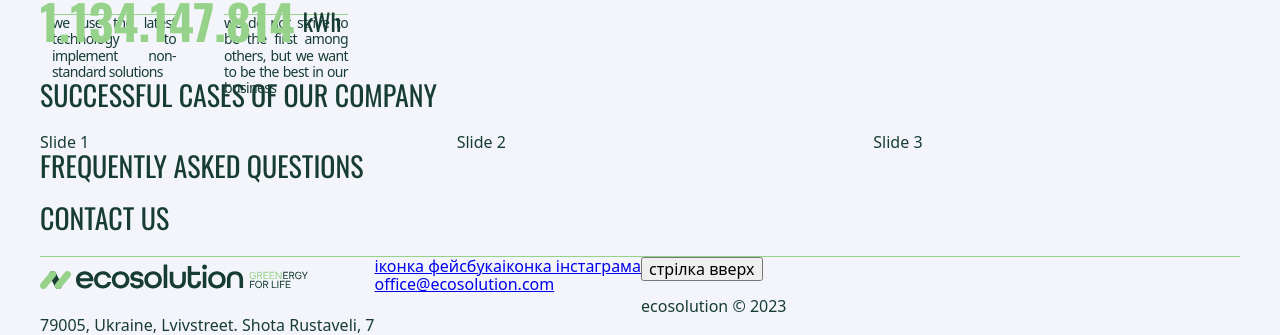
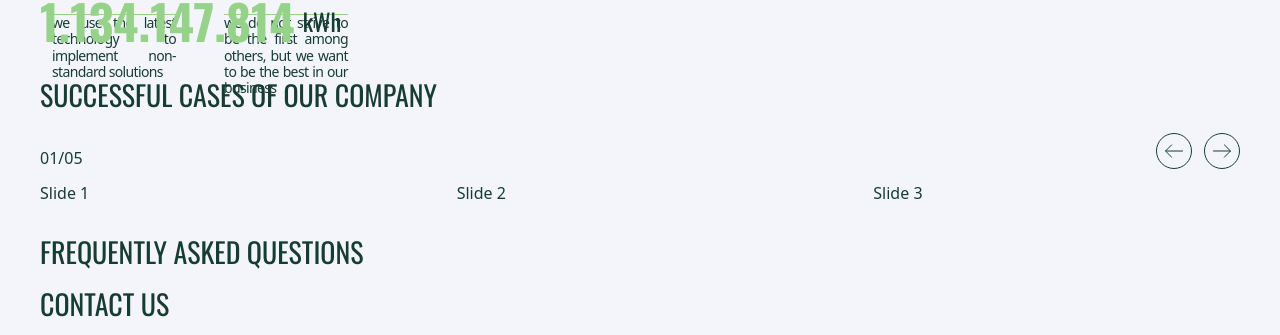
Before and after one commit to savchenkolex/ecosolution, a Next.js app: page /ecosolution/ in a window 1280 px wide. Shown: the part 1463-1798 px from the top of the page. Built offline with nearby package versions, Linux system fonts and the light colour scheme; grey boxes are pictures that could not be loaded.

Commit message:
add buttons with arrows in cases

```diff
--- a/components/Cases/Cases.jsx
+++ b/components/Cases/Cases.jsx
@@ -3,13 +3,36 @@ import css from "./Cases.module.css";
 import { Swiper, SwiperSlide } from "swiper/react";
 import {Navigation, Pagination} from 'swiper/modules';
 import "swiper/css";
+import Image from "next/image";
+import arrow from "../../assets/icons/arrow.svg";
 
 export default function Cases(props) {
   return (
     <>
-      <div id="cases">
+      <div id="sectioncases" className={css.sectionCases}>
         <div className="container">
-          <h2 className="section-header">Successful cases of our company</h2>
+          <h2 className="section-header">
+            Successful cases of our company
+          </h2>
+          <div className={css.controllBox}>
+            <p><span>01</span>/<span>05</span></p>
+            <div className={css.buttonBox}>
+            <button className={css.leftBtn}>
+                <Image
+                src={arrow}
+                alt="left button with arrow"
+                className={css.leftArrow}
+                />
+            </button>
+            <button className={css.rightBtn}>
+                <Image
+                src={arrow}
+                alt="right button with arrow"
+                className={css.rightArrow}
+                />
+            </button>
+            </div>
+          </div>
           <Swiper
             spaceBetween={50}
             slidesPerView={3}
--- a/components/Cases/Cases.module.css
+++ b/components/Cases/Cases.module.css
@@ -0,0 +1,40 @@
+.sectionCases {
+
+    padding-bottom: 36px;
+}
+
+.controllBox {
+    display: flex;
+    justify-content: space-between;
+}
+
+.buttonBox {
+    display: flex;
+    flex-direction: row;
+    gap: 12px;
+}
+
+.buttonBox button {
+    border: 1px solid var(--color-dark-green);
+    outline: none;
+    border-radius: 100px;
+    width: 36px;
+    height: 36px;
+    display: flex;
+    justify-content: center;
+    align-items: center;
+    background-color: transparent ;
+}
+
+.buttonBox button:active {
+    border-color: var(--color-light-green);
+}
+
+.buttonBox button img {
+    width: 24px;
+    height: 24px;
+}
+
+.leftArrow {
+    transform: rotate(180deg);
+}
```
Also changed, not shown: assets/icons/arrow.svg (added), 1 other file (tests, documents, lock files or other folders).
